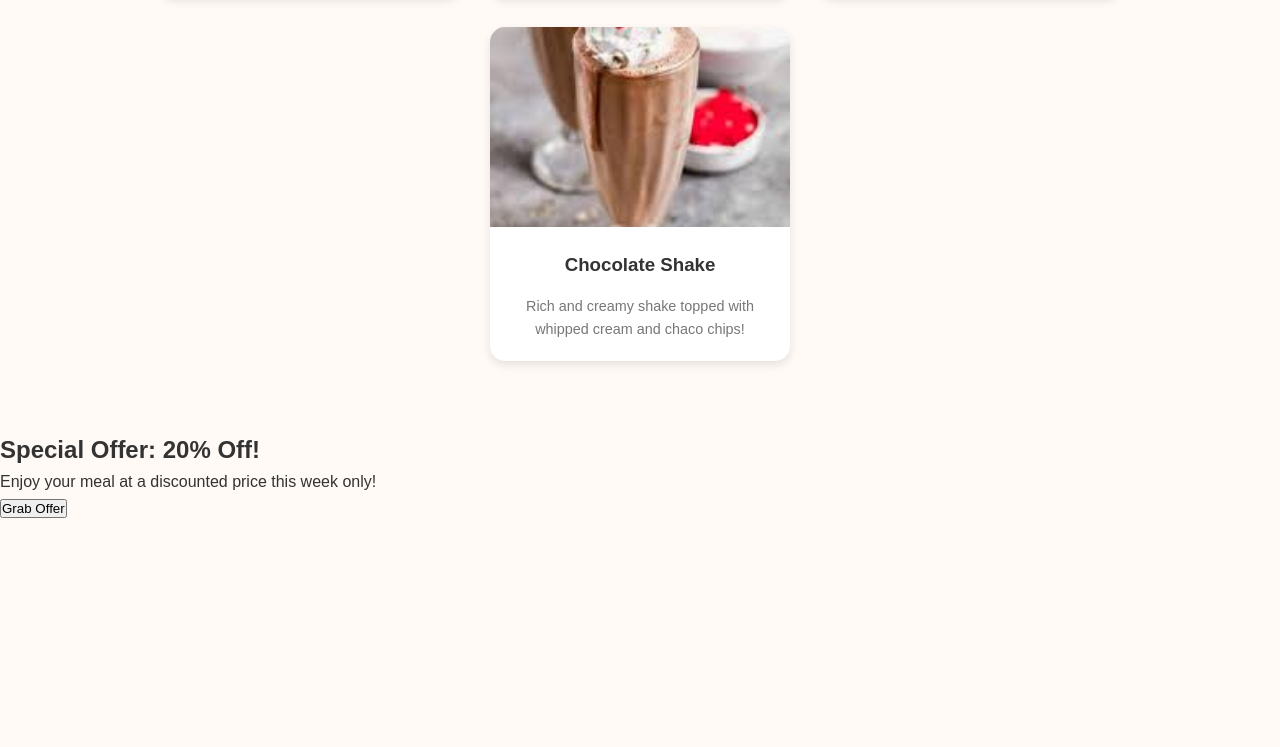
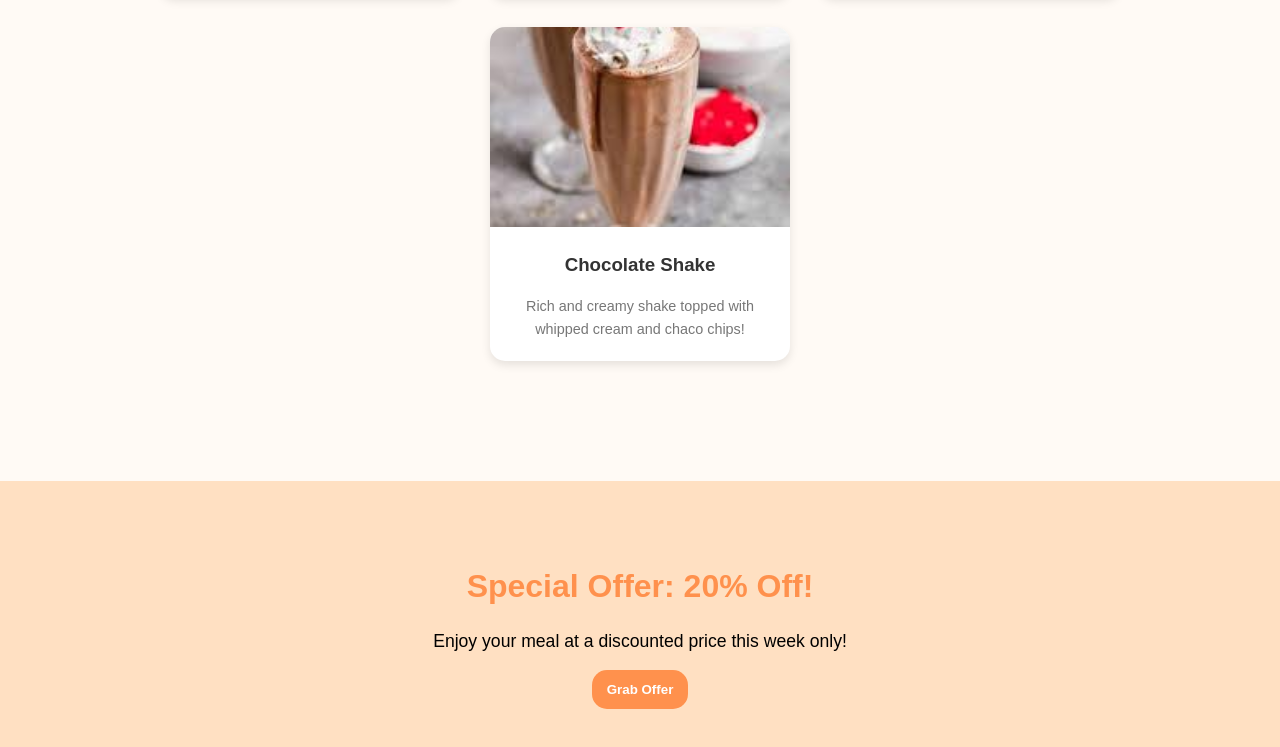
Before and after one commit to Hasan1971f/tasteworld-fresh-delicious-food, a plain HTML site: page index.html in a window 1280 px wide. Shown: the part 1010-1757 px from the top of the page. Before the commit the page ends 1531 px from the top, so only its background shows below. Drawn offline with Linux system fonts and the light colour scheme.

Commit message:
Added a Offer section styling with hover effects and button transition

```diff
--- a/styles/Style.css
+++ b/styles/Style.css
@@ -139,3 +139,37 @@ nav ul li a:hover {
     transform: scale(1.05);
     box-shadow: 0 8px 20px rgba(0, 0, 0, 0.15);
 }
+
+ /* ===== Offer Section ===== */
+
+ .offer{
+    background: #ffe0c2;
+    text-align:center;
+    padding: 80px 20px;
+    margin-top: 50px;
+ }
+ .offer h2{
+    color:  #ff914d;
+    font-size: 2rem;
+    margin-bottom: 15px;
+ }
+ .offer p{
+    margin-bottom: 15px;
+    font-size: 1.1rem;
+    color: black;
+
+ }
+ .offer button{
+    background: #ff914d;
+    color: white;
+    padding: 12px 15px;
+    border: none;
+    border-radius: 15px;
+    cursor: pointer;
+    font-weight: bold;
+    transition: all 0.3s ease ;
+ }
+ .offer button:hover{
+    background: rgb(213, 8, 231);
+    transform: scale(1.05);
+ }
```
